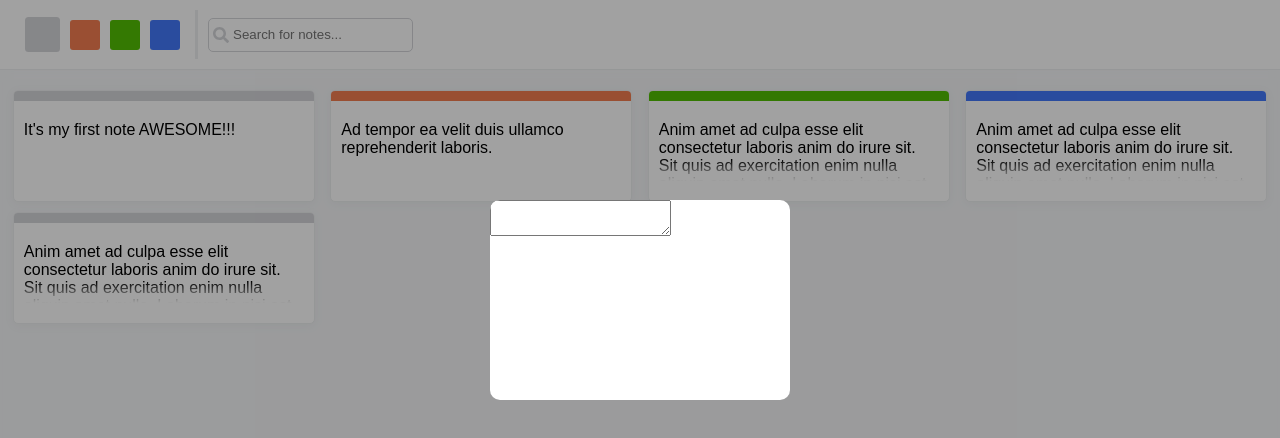
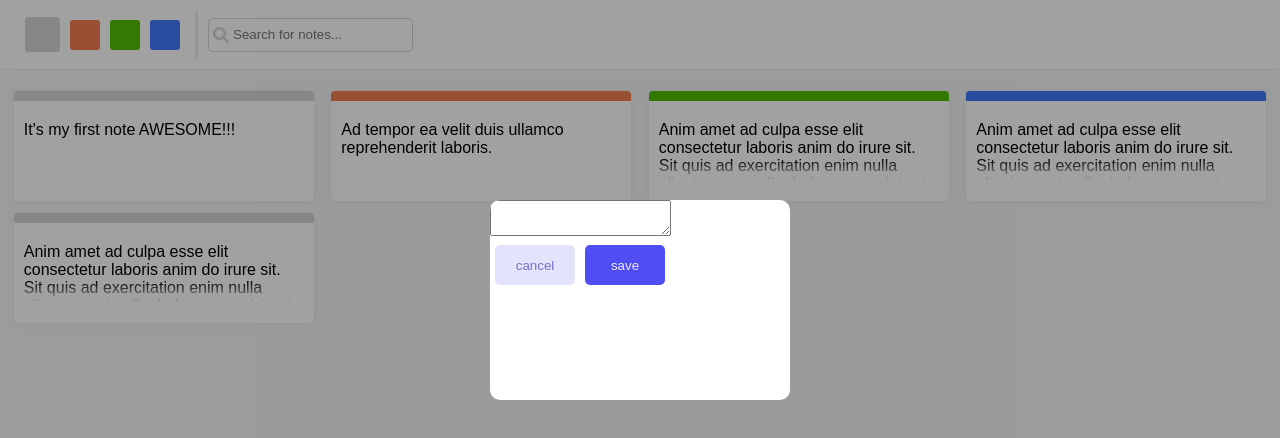
Before and after one commit to Yaroshuk/react-note-taking-app, a React (Create React App) app: page / in a window 1280 px wide. Shown: the top 438 px of the page. Built offline with nearby package versions, Linux system fonts and the light colour scheme.

Commit message:
Add: buttons

```diff
--- a/src/components/NoteForm/NoteForm.js
+++ b/src/components/NoteForm/NoteForm.js
@@ -1,3 +1,5 @@
+import Button from "../UI/Button";
+
 import classes from "./NoteForm.module.scss";
 
 const NoteForm = () => {
@@ -6,7 +8,8 @@ const NoteForm = () => {
       <form>
         <textarea />
         <div className={classes["note-form-control"]}>
-
+          <Button title="cancel" action="cancel" />
+          <Button title="save" type="sybmit" />
         </div>
       </form>
     </div>
--- /dev/null
+++ b/src/components/UI/Button.js
@@ -0,0 +1,21 @@
+import classes from "./Button.module.scss";
+
+const Button = ({ type = "button", title, onClick = () => {}, action = "confirm" }) => {
+  const className = `${classes.button} ${
+    action === "cancel" && classes["cancel-button"]
+  }`;
+
+  const onClickHandler = (event) => {
+    event.preventDefault();
+
+    onClick();
+  }
+
+  return (
+    <button type={type} onClick={onClickHandler} className={className}>
+      {title}
+    </button>
+  );
+};
+
+export default Button;
--- /dev/null
+++ b/src/components/UI/Button.module.scss
@@ -0,0 +1,16 @@
+@import "sass/style";
+
+.button {
+  height: 40px;
+  width: 80px;
+  background-color: $buttonColor;
+  border-radius: 5px;
+  border: none;
+  margin: 5px;
+  color: $buttonTextColor;
+}
+
+.cancel-button {
+  background-color: $cancelButtonColor;
+  color: $cancelButtonTextColor;
+}
--- a/src/sass/_colors.scss
+++ b/src/sass/_colors.scss
@@ -7,3 +7,9 @@ $darkestGrayColor: #d4d5d9;
 $blueFilterColor: #4378f9;
 $greenFilterColor: #52bf03;
 $orangeFilterColor: #f37d50;
+
+$buttonColor: #504df2;
+$cancelButtonColor: #e3e3fb;
+
+$buttonTextColor: #ebebff;
+$cancelButtonTextColor: #7372ca;
```
